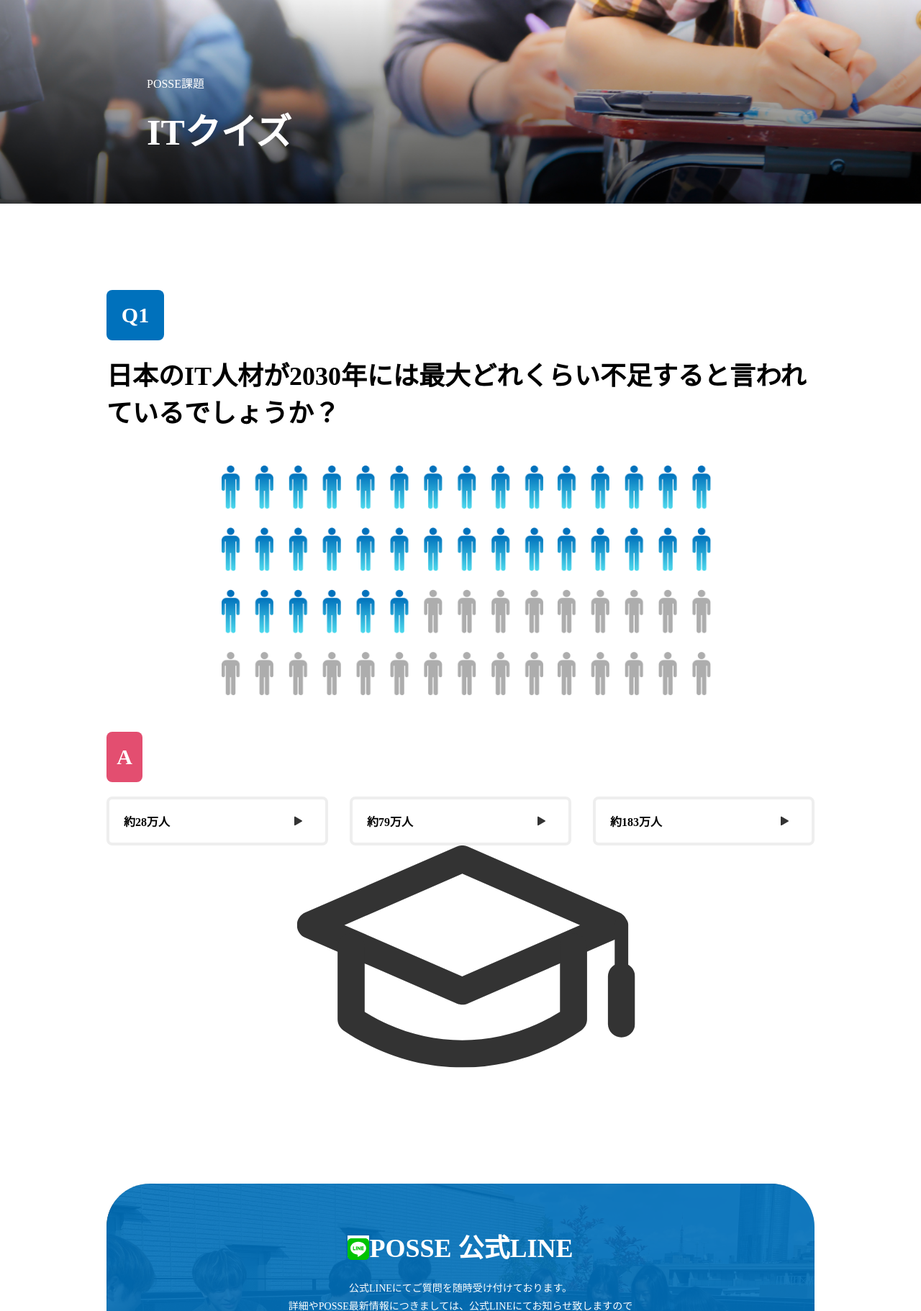
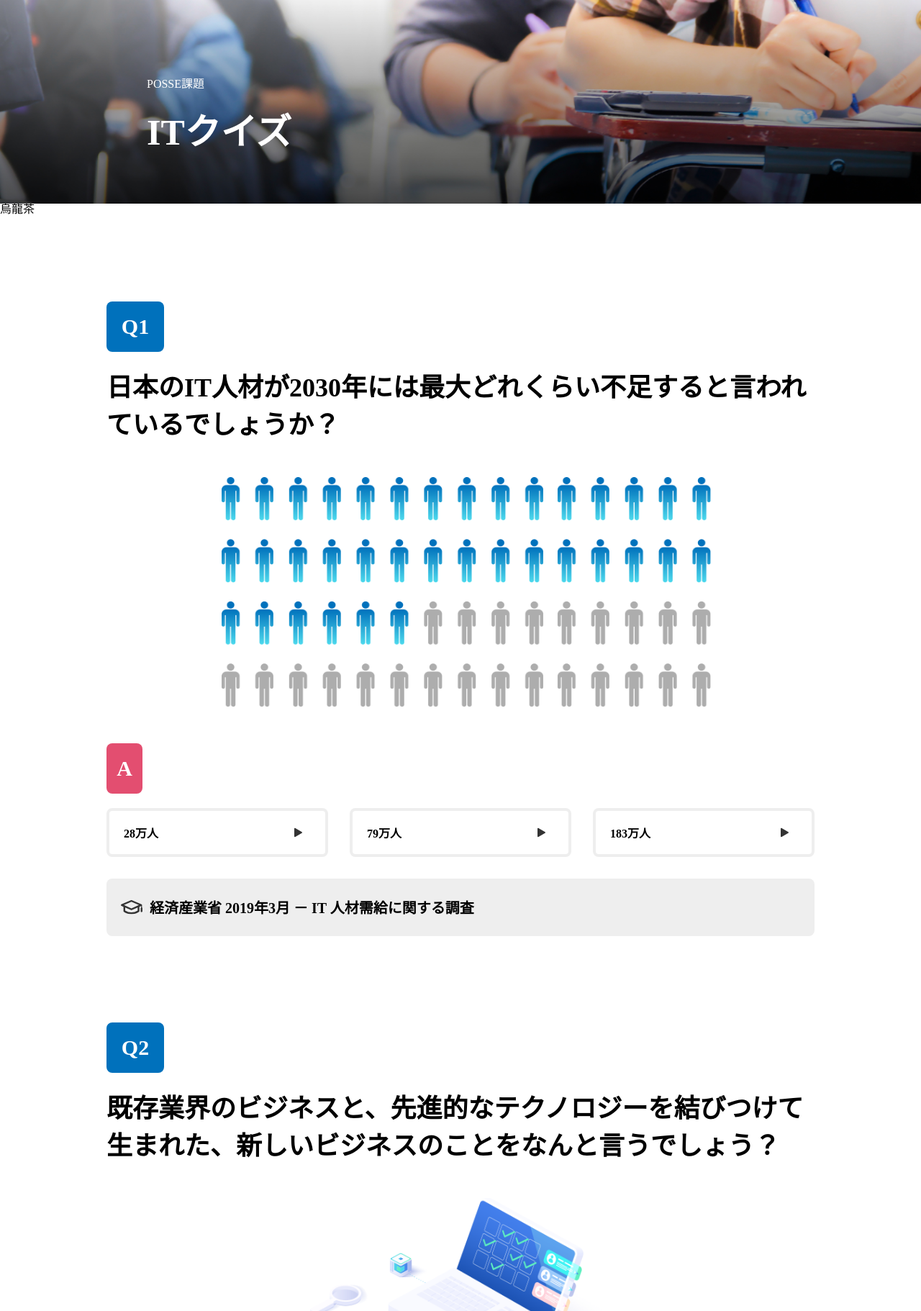
Before and after one commit to posse-ap/gen3.0-fukudasara, a PHP site: page /quiz.html in a window 1280 px wide. Shown: the part 101-1923 px from the top of the page at 72% size. Run offline with PHP 8.4, Linux system fonts and the light colour scheme.

Commit message:
style2.cssの153行目くらいのcssを効貸せられなくて困っています

```diff
--- a/main.js
+++ b/main.js
@@ -0,0 +1,106 @@
+"use strict";
+
+const quizArray = [
+  {
+    question_text:
+      "日本のIT人材が2030年には最大どれくらい不足すると言われているでしょうか？",
+    option: ["28万人", "79万人", "183万人"],
+    correctAnswer: 1,
+  },
+  {
+    question_text:
+      "既存業界のビジネスと、先進的なテクノロジーを結びつけて生まれた、新しいビジネスのことをなんと言うでしょう？",
+    option: ["INTECH", "BIZZTECH", "X-TECH"],
+    correctAnswer: 2,
+  },
+  {
+    question_text: "IoTとは何の略でしょう？",
+    option: ["Internet of Things", "Integrate into Technology", "Information on Tool"],
+    correctAnswer: 0,
+  },
+  {
+    question_text:
+      "日本が目指すサイバー空間とフィジカル空間を高度に融合させたシステムによって開かれる未来社会のことをなんと言うでしょうか？",
+    option: ["Society 5.0", "CyPhy", "SDGs"],
+    correctAnswer: 0,
+  },
+  {
+    question_text:
+      "イギリスのコンピューター科学者であるギャビン・ウッド氏が提唱した、ブロックチェーン技術を活用した「次世代分散型インターネット」のことをなんと言うでしょう？",
+    option: ["Web3.0", "NFT", "メタバース"],
+    correctAnswer: 0,
+  },
+  {
+    question_text:
+      "先進テクノロジー活用企業と出遅れた企業の収益性の差はどれくらいあると言われているでしょうか？",
+    option: ["約2倍", "約5倍", "約11倍"],
+    correctAnswer: 1,
+  },
+];
+for (let i = 0; i < 6; i++) {
+  const container = document.getElementById("quiz_text_container");
+  const quizText = `  <div class="quiz_container">
+<div class="quiz_question">
+  <h3>Q${i + 1}</h3>
+  <p>
+  ${quizArray[i].question_text}
+  </p>
+  <img src="./assets-ph1-website-main/img/quiz/img-quiz0${
+    i + 1
+  }.png" alt="1問目の画像">
+</div>
+<h4>A</h4>
+<ul id="Question_${i + 1}">
+ <li  class="option_${i + 1}" id="option_${i + 1}_1">
+  ${quizArray[i].option[0]}
+  </li>
+  <li class="option_${i + 1}" id="option_${i + 1}_2">
+  ${quizArray[i].option[1]}
+  </li>
+  <li class="option_${i + 1}" id="option_${i + 1}_3">
+  ${quizArray[i].option[2]}
+  </li>
+</ul>
+
+
+
+<div class="sourceOfTheAnswer">
+  <img src="./assets-ph1-website-main/img/icon/icon-note.svg" alt="帽子マーク">
+  <p>
+    経済産業省 2019年3月 － IT 人材需給に関する調査
+  </p>
+</div>
+</div>`;
+
+  container.insertAdjacentHTML("beforeend", quizText);
+
+  const options = document.querySelectorAll(`.option_${i + 1}`);
+
+
+  options.forEach(function (element) {
+
+    element.addEventListener("click", function () {
+
+      console.log(options);
+      const answerNum = quizArray[i].correctAnswer;
+      const answer = quizArray[i].option[answerNum];
+      const clickedText = element.innerText;
+      console.log(clickedText);
+      console.log(answer);
+      // ↓クリックした選択肢に青い枠線を付与
+      element.classList.add('buttonBorder');
+
+      document.getElementsByClassName(`option_${i + 1}`).classList.add('buttonLock');
+      // document.querySelectorAll(`.option_${i + 1}`).classList.add('buttonLock');
+
+
+      console.log(element);
+      if (clickedText === answer){
+        console.log('正解！')
+      }else{console.log('不正解！')}
+    });
+  })
+
+
+
+}
--- a/quiz.html
+++ b/quiz.html
@@ -8,7 +8,7 @@
   <title>POSSE 初めてのweb制作</title>
   <link rel="stylesheet" href="reset.css">
   <link rel="stylesheet" href="style2.css">
-
+  <script src="main.js" defer></script>
 </head>
 <!-- プルリクできるのか？ -->
 
@@ -44,23 +44,65 @@
 </div>
 </div>
 
-<section class="quiz">
-<div class="quiz_container">
+<h1>烏龍茶</h1>
+<div id="container"></div>
+<section class="quiz" id="quiz_text_container">
+  <!-- <div class="quiz_container">
+    <div class="quiz_question">
       <h3>Q1</h3>
       <p>
         日本のIT人材が2030年には最大どれくらい不足すると言われているでしょうか？
       </p>
       <img src="./assets-ph1-website-main/img/quiz/img-quiz01.png" alt="1問目の画像">
+    </div>
     <h4>A</h4>
-<ul>
-  <li>約28万人</li>
+    <ul id="firstQuestion">
+      <li id="idForTest">約28万人</li>
       <li>約79万人</li>
       <li>約183万人</li>
     </ul>
-<div>
+
+
+    /*↓正解不正解を一応作っとく*/
+
+<div class="correct">
+<p>正解！</p>
+<h4>A ${answer}</h4>
+</div>
+<div class="wrong">
+<p>不正解...</p>
+</div>
+    <div class="sourceOfTheAnswer">
       <img src="./assets-ph1-website-main/img/icon/icon-note.svg" alt="帽子マーク">
+      <p>
+        経済産業省 2019年3月 － IT 人材需給に関する調査
+      </p>
     </div>
+  </div> -->
+
+  <!-- <div class="quiz_container">
+    <div class="quiz_question">
+      <h3>Q2</h3>
+      <p>
+        既存業界のビジネスと、先進的なテクノロジーを結びつけて生まれた、新しいビジネスのことをなんと言うでしょう？
+      </p>
+      <img src="./assets-ph1-website-main/img/quiz/img-quiz02.png" alt="2問目の画像">
     </div>
+    <h4>A</h4>
+    <ul>
+      <li>INTECH</li>
+      <li>BIZZTECH</li>
+      <li>X-TECH</li>
+    </ul>
+     <div class="sourceOfTheAnswer">
+      <img src="./assets-ph1-website-main/img/icon/icon-note.svg" alt="帽子マーク">
+      <p>
+        経済産業省 2019年3月 － IT 人材需給に関する調査
+      </p>
+    </div> -->
+  <!-- </div> -->
+
+
 
 </section>
 
@@ -104,6 +146,7 @@
     </div>
 
   </footer>
+
   </body>
 
   </html>
--- a/style.css
+++ b/style.css
@@ -175,7 +175,7 @@ height: 100%;
   font-size: 36px;
   font-weight: bold;
   display: flex;
-  z-index: 9999999;
+  z-index: 999;
   padding-bottom: 25px;
 
 }
--- a/style2.css
+++ b/style2.css
@@ -4,7 +4,7 @@ position: fixed;
 /* left0right0入れないとPOSSE~インスタアイコンまでの最低限の幅しか確保できなくなるからつける */
 left: 0;
 right: 0;
-z-index: 1000;
+z-index: 9999999;
 
 }
 .headerInner {
@@ -106,7 +106,7 @@ position: relative;
   font-weight: bold;
 }
 
-.quiz_container img {
+.quiz_question img {
   width:680px;
   height: 320px;
   margin-left: 160px;
@@ -143,6 +143,40 @@ position: relative;
   background-image: url(./assets-ph1-website-main/img/icon/icon-arrow.svg);
   background-position: right 32px center;
   background-repeat: no-repeat;
+}
+
+.quiz_container .buttonBorder {
+
+  border: solid 4px #0071bc;
+}
+
+.quiz_container ul .buttonLock {
+  /* pointer-events: none; */
+  border: solid 4px #bc006e;
+
+}
+.sourceOfTheAnswer {
+  margin-top: 30px;
+  width: 984px;
+  height: 80px;
+  background-color: #eee;
+  border-radius: 8px;
+  position: relative;
+  display: flex;
+
+}
+
+.sourceOfTheAnswer img {
+  width:30px;
+  height:30px;
+  padding-top:25px;
+  padding-left: 20px;
+}
+
+.sourceOfTheAnswer p {
+  padding-left: 10px;
+  padding-top: 5px;
+  font-size: 20px;
 }
 
 .officialLine, .officialLine_layer {
@@ -188,7 +222,7 @@ height: 100%;
   font-size: 36px;
   font-weight: bold;
   display: flex;
-  z-index: 9999999;
+  z-index: 9999;
   padding-bottom: 25px;
 
 }
```
Also changed, not shown: index2.html (line endings or trailing spaces). Lines whose indentation alone changed are shown as unchanged.
